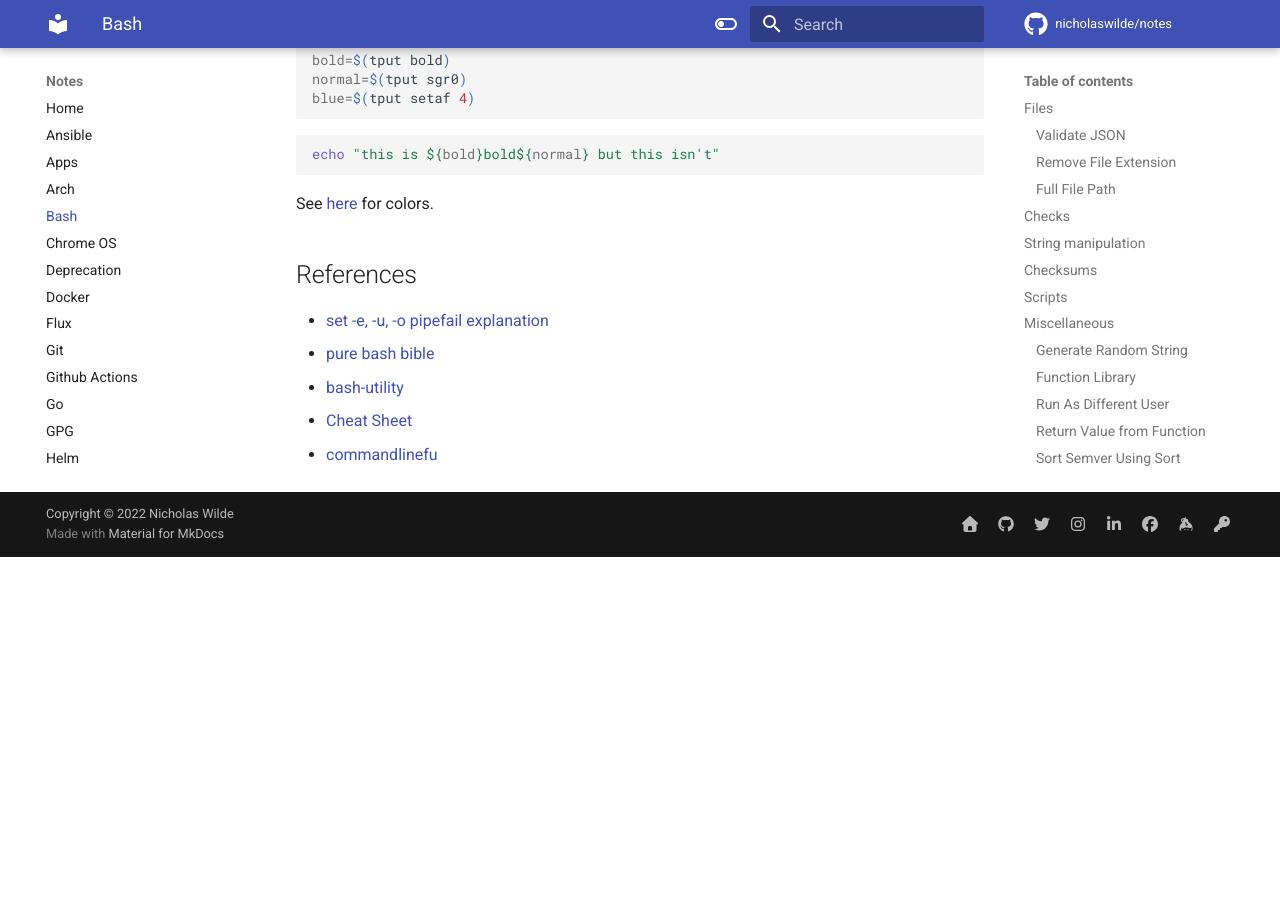
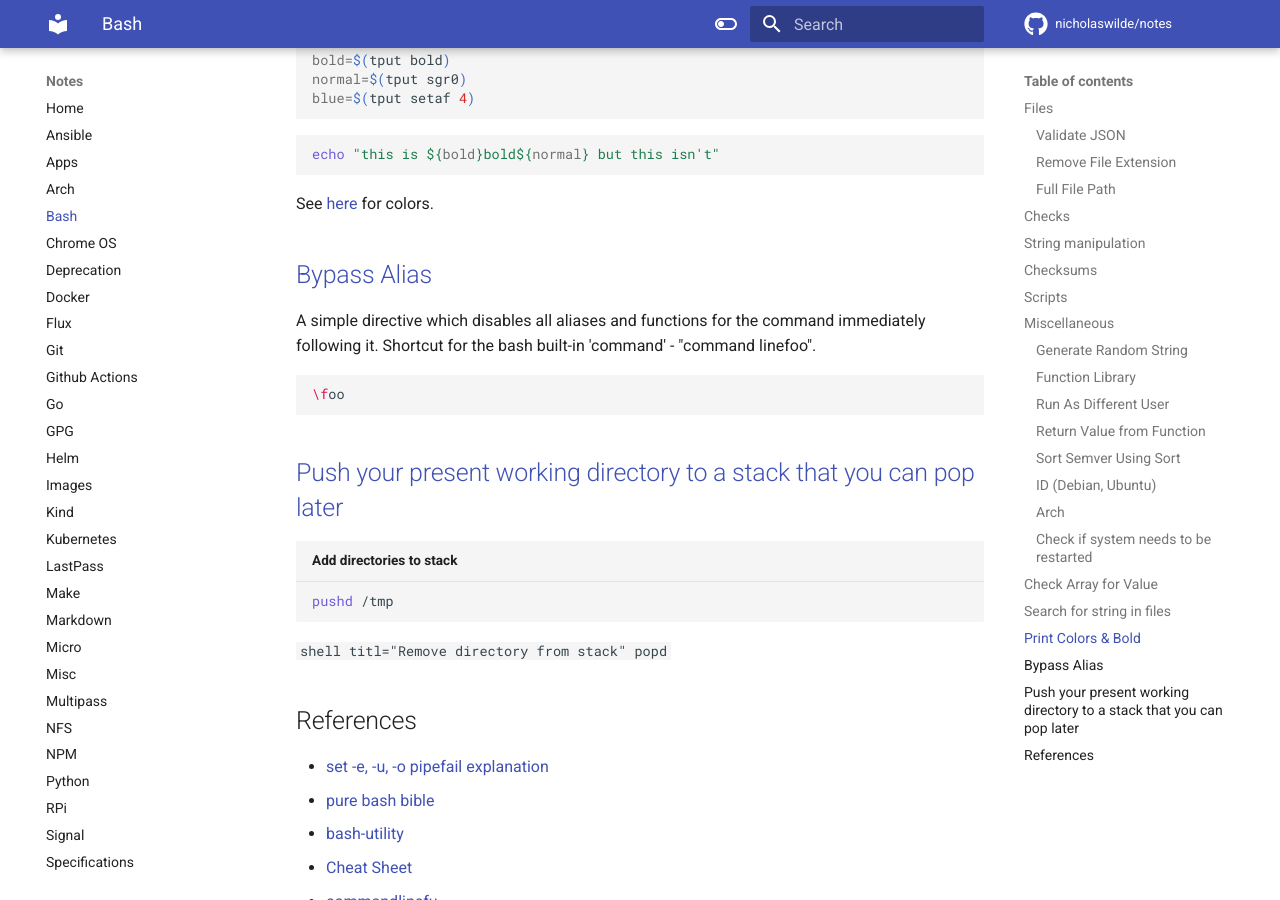
Before and after one commit to nicholaswilde/notes, an MkDocs documentation site: the page built from docs/bash.md, in a window 1280 px wide and 900 px high, scrolled down 7985 px. Built offline with MkDocs 1.6.1 and Material for MkDocs 9.7.7, drawn with Linux system fonts in a browser that asks for light colours; comment, search, counter and statistics services are not loaded; before the commit the page ends 8542 px from its top, so only the background shows below that.

Commit message:
Update bash.md

````diff
--- a/docs/bash.md
+++ b/docs/bash.md
@@ -430,6 +430,24 @@ echo "this is ${bold}bold${normal} but this isn't"
 
 See [here][5] for colors.
 
+## [Bypass Alias][7]
+
+A simple directive which disables all aliases and functions for the command immediately following it. Shortcut for the bash built-in 'command' - "command linefoo".
+
+```shell
+\foo
+```
+
+## [Push your present working directory to a stack that you can pop later][8]
+
+```shell title="Add directories to stack"
+pushd /tmp
+```
+
+```shell titl="Remove directory from stack"
+popd
+```
+
 ## References
 
 * [set -e, -u, -o pipefail explanation](https://gist.github.com/mohanpedala/1e2ff5661761d3abd0385e8223e16425)
````
Also changed, not shown: other parts of docs/bash.md (+2 -0 lines).
